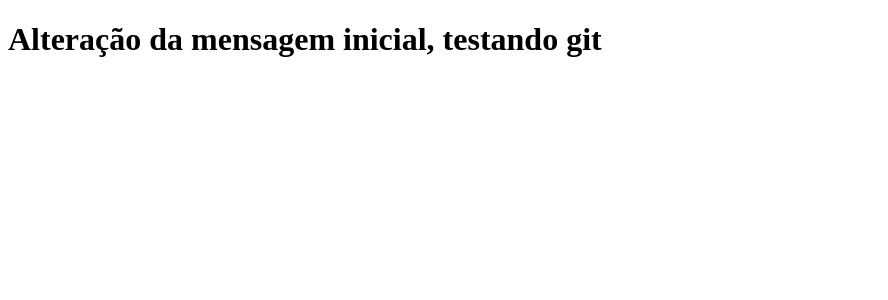
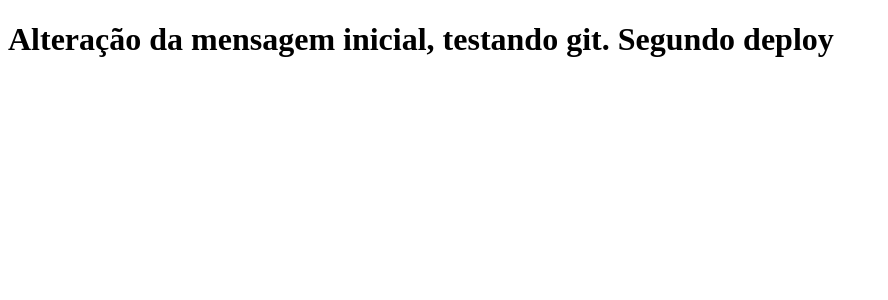
Before and after one commit to tspaiva/clone-tabnews, a Next.js app: page / in a window 1280 px wide. Shown: the top 300 px of the page, without its empty margins (0-888 px from the left). Built offline with nearby package versions, Linux system fonts and the light colour scheme.

Commit message:
modifica a frase

```diff
--- a/pages/index.js
+++ b/pages/index.js
@@ -1,5 +1,5 @@
 function Home () {
-    return <h1>Alteração da mensagem inicial, testando git</h1>
+    return <h1>Alteração da mensagem inicial, testando git. Segundo deploy</h1>
 }
 
 export default Home;
```
